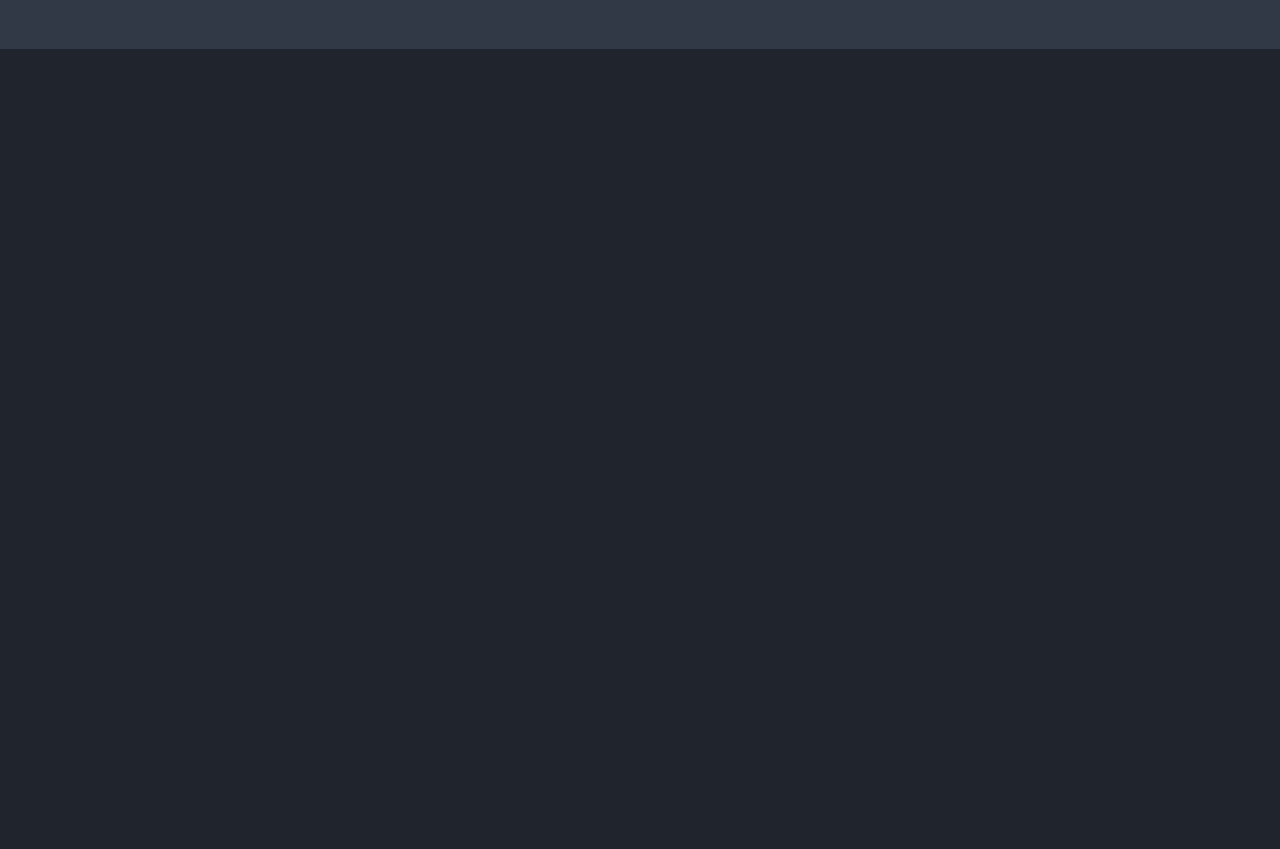
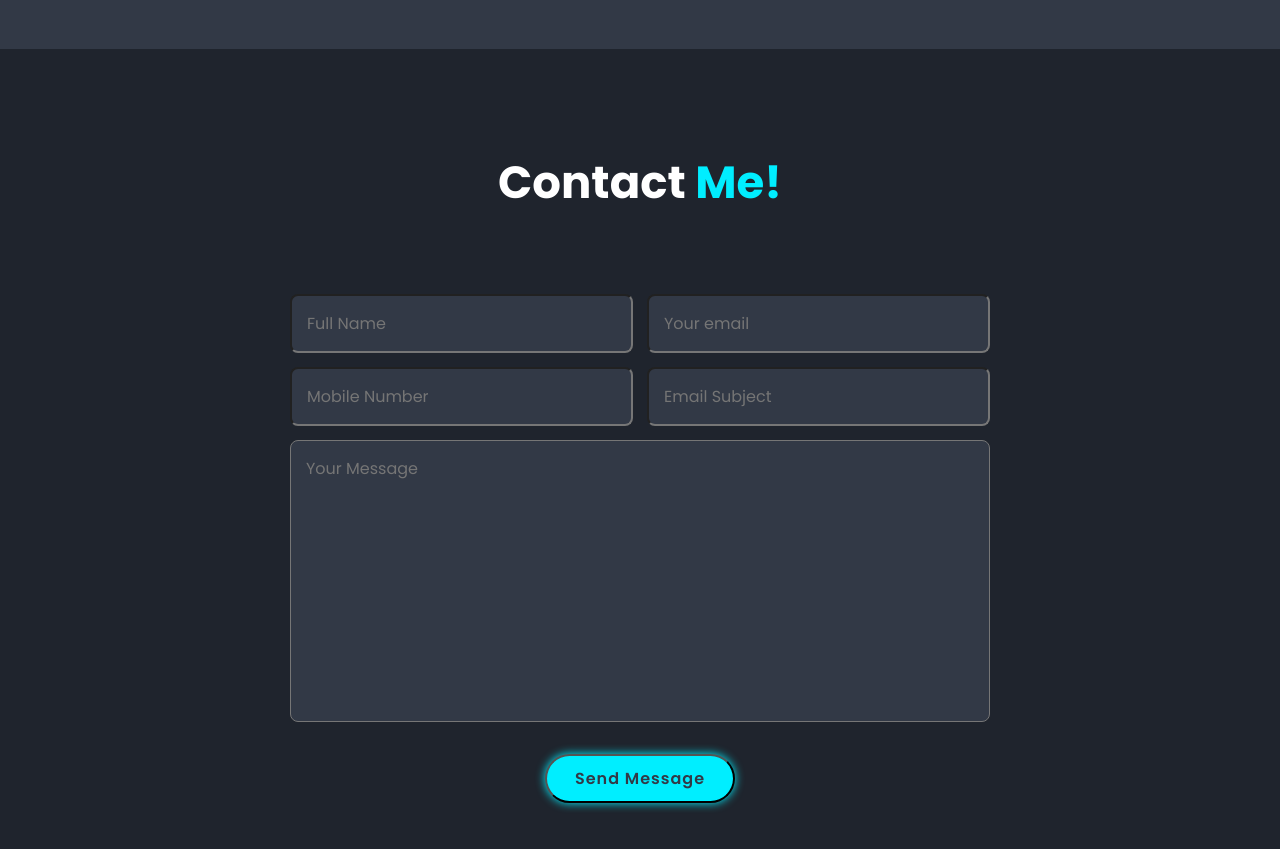
Before and after one commit to digitaldreams47/Portfolio-site, a plain HTML site: page index.html in a window 1280 px wide. Shown: the part 3151-4000 px from the top of the page. Before the commit the page ends 3200 px from the top, so only its background shows below. Drawn offline with nearby package versions, Linux system fonts and the light colour scheme.

Commit message:
Contact section

```diff
--- a/css/style.css
+++ b/css/style.css
@@ -287,3 +287,43 @@ span {
   font-size: 2rem;
   color: var(--second-bg-color);
 }
+
+.contact h2 {
+  margin-bottom: 7rem;
+}
+
+.contact form {
+  max-width: 70rem;
+  margin: 1rem auto;
+  text-align: center;
+  margin-bottom: 3rem;
+}
+
+.contact form .input-box {
+  display: flex;
+  justify-content: space-between;
+  flex-wrap: wrap;
+}
+
+.contact form .input-box input,
+.contact form textarea {
+  width: 100%;
+  padding: 1.5rem;
+  font-size: 1.6rem;
+  color: var(--main-color);
+  background: var(--second-bg-color);
+  border-radius: .8rem;
+  margin: .7rem 0;
+}
+
+.contact form .input-box input {
+  width: 49%;
+}
+
+.contact form textarea {
+  resize: none;
+}
+
+.contact form .btn {
+  margin-top: 2rem;
+}
--- a/index.html
+++ b/index.html
@@ -15,6 +15,8 @@
   </head>
 
   <body>
+    <!-- Navbar -->
+
     <header class="header">
       <a href="#" class="logo">Portfolio</a>
 
@@ -48,6 +50,7 @@
     </section>
 
     <!-- About section design -->
+
     <section class="about" id="about">
       <div class="about-img">
         <img src="images/poza1.jpeg" class="home-img">
@@ -61,6 +64,7 @@
     </section>
 
     <!-- Services section design -->
+
     <section class="services" id="services">
       <h2 class="heading">Our <span>Services</span> </h2>
 
@@ -90,6 +94,7 @@
 
 
     <!-- Portfolio section design -->
+
     <section class="portfolio" id="portfolio">
       <h2 class="heading">Latest <span>Project</span></h2>
 
@@ -121,6 +126,25 @@
       </div>
     </section>
 
+    <!-- Contact section design -->
+
+    <section class="contact" id="contact">
+      <h2 class="heading">Contact <span>Me!</span></h2>
+
+      <form action="#">
+        <div class="input-box">
+          <input type="text" placeholder="Full Name">
+          <input type="email" placeholder="Your email">
+        </div>
+        <div class="input-box">
+          <input type="number" placeholder="Mobile Number">
+          <input type="text" placeholder="Email Subject">
+        </div>
+        <textarea name="" id="" cols="30" rows="10" placeholder="Your Message"></textarea>
+        <input type="submit" value="Send Message" class="btn">
+      </form>
+    </section>
+
     <!-- Custom js -->
     <script src="js/script.js"></script>
   </body>
```
